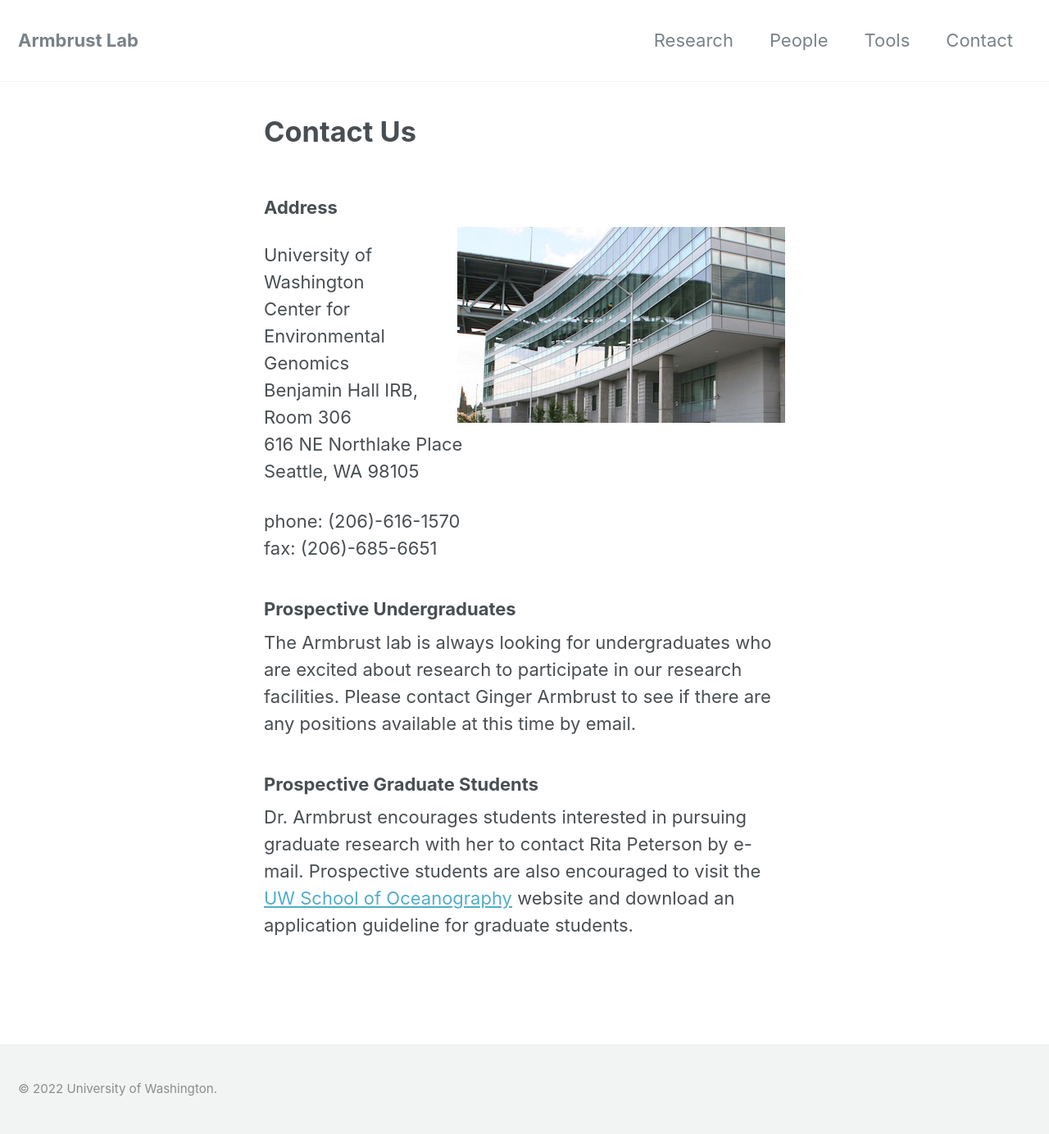
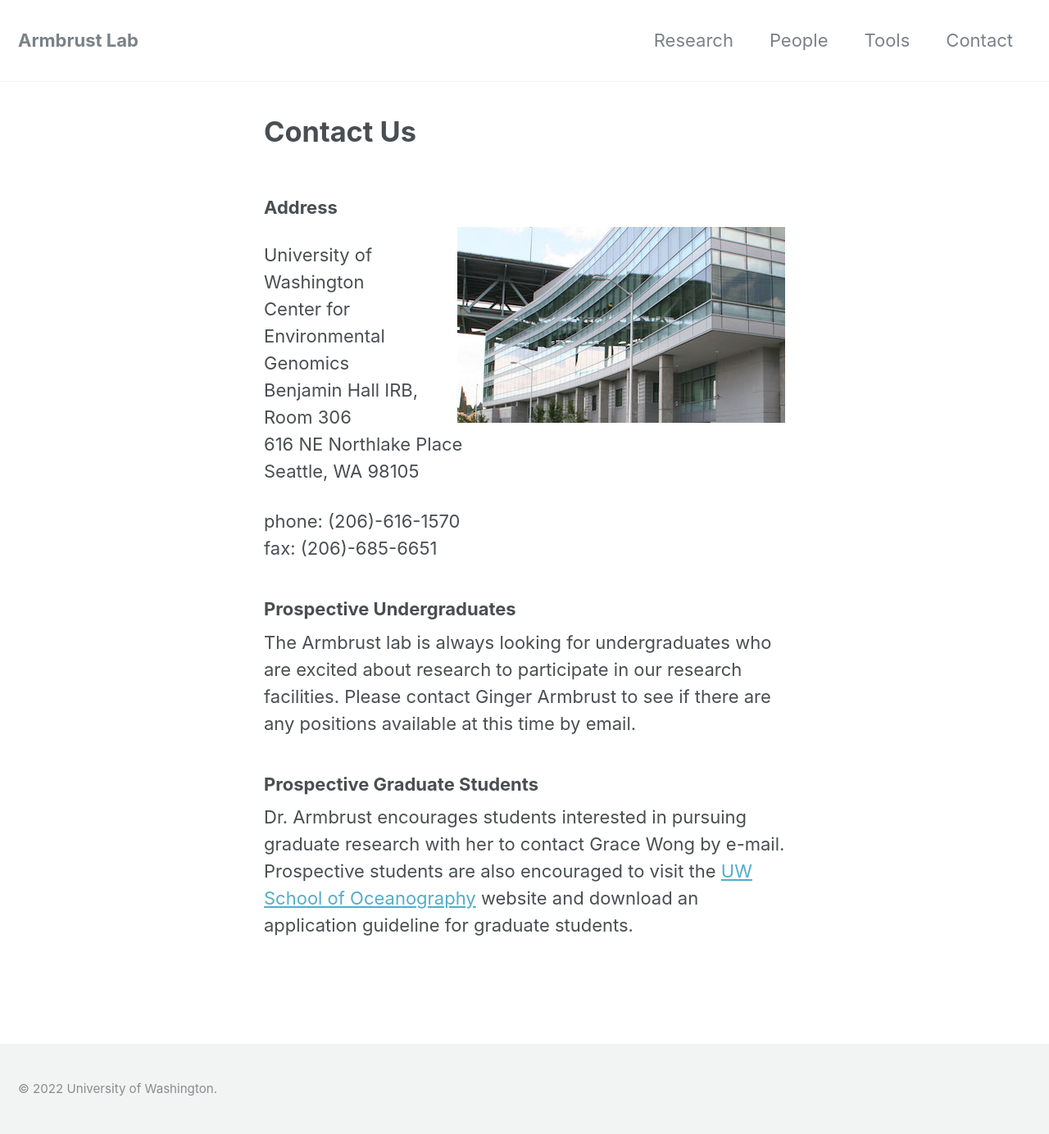
Before and after one commit to armbrustlab/armbrustlab.github.io, a Jekyll site: the page built from _pages/contact.md, in a window 1280 px wide. Shown: the whole page at 82% size. Built offline with Jekyll 4.4.1, drawn with Linux system fonts in a browser that asks for light colours; nearby versions of some CDN libraries.

Commit message:
Switch out Rita, add Grace as student contact

```diff
--- a/_pages/contact.md
+++ b/_pages/contact.md
@@ -20,4 +20,4 @@ fax: (206)-685-6651
 The Armbrust lab is always looking for undergraduates who are excited about research to participate in our research facilities. Please contact Ginger Armbrust to see if there are any positions available at this time by email.
 
 ### Prospective Graduate Students
-Dr. Armbrust encourages students interested in pursuing graduate research with her to contact Rita Peterson by e-mail. Prospective students are also encouraged to visit the [UW School of Oceanography](http://www.ocean.washington.edu/) website and download an application guideline for graduate students.
+Dr. Armbrust encourages students interested in pursuing graduate research with her to contact Grace Wong by e-mail. Prospective students are also encouraged to visit the [UW School of Oceanography](http://www.ocean.washington.edu/) website and download an application guideline for graduate students.
```
